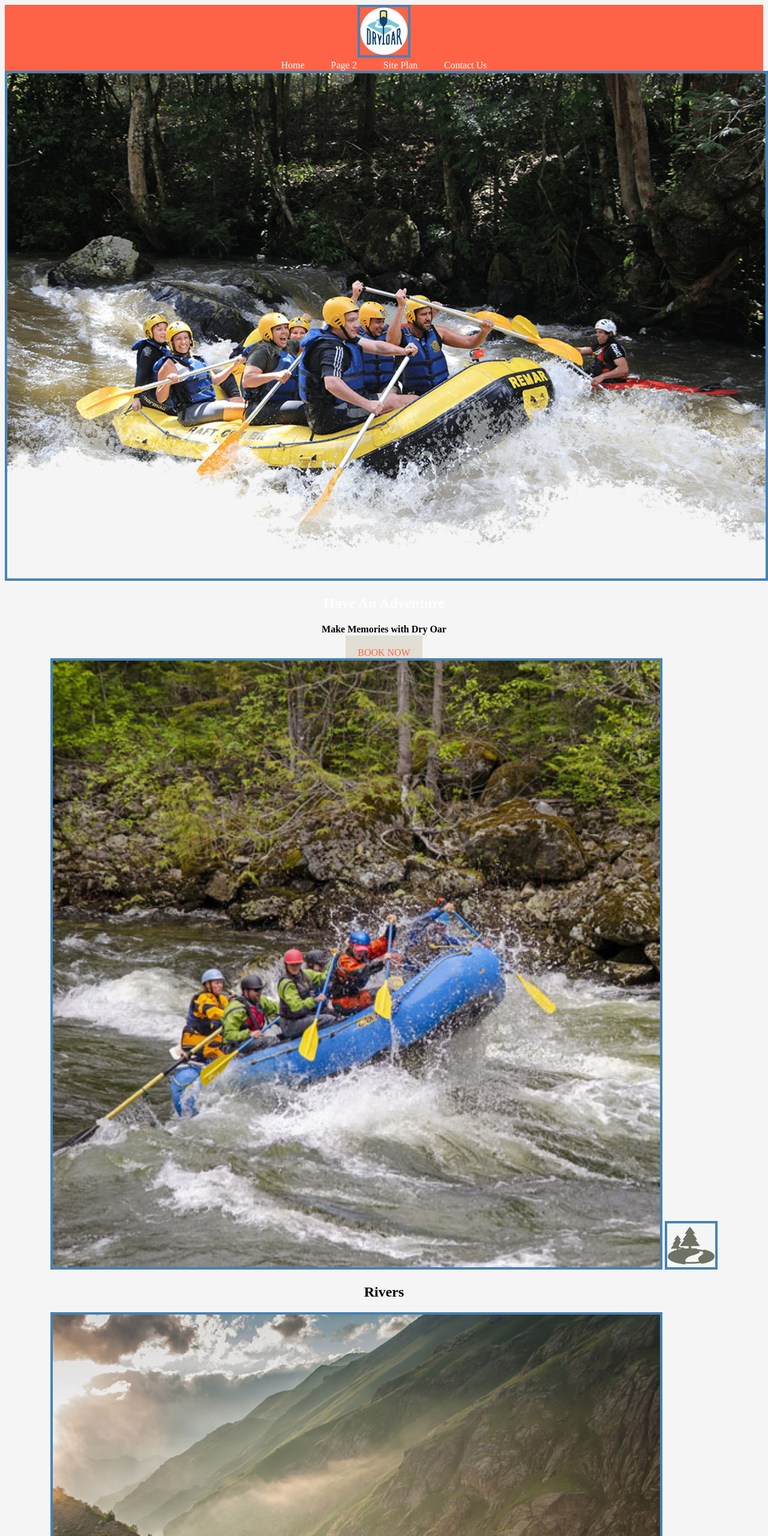
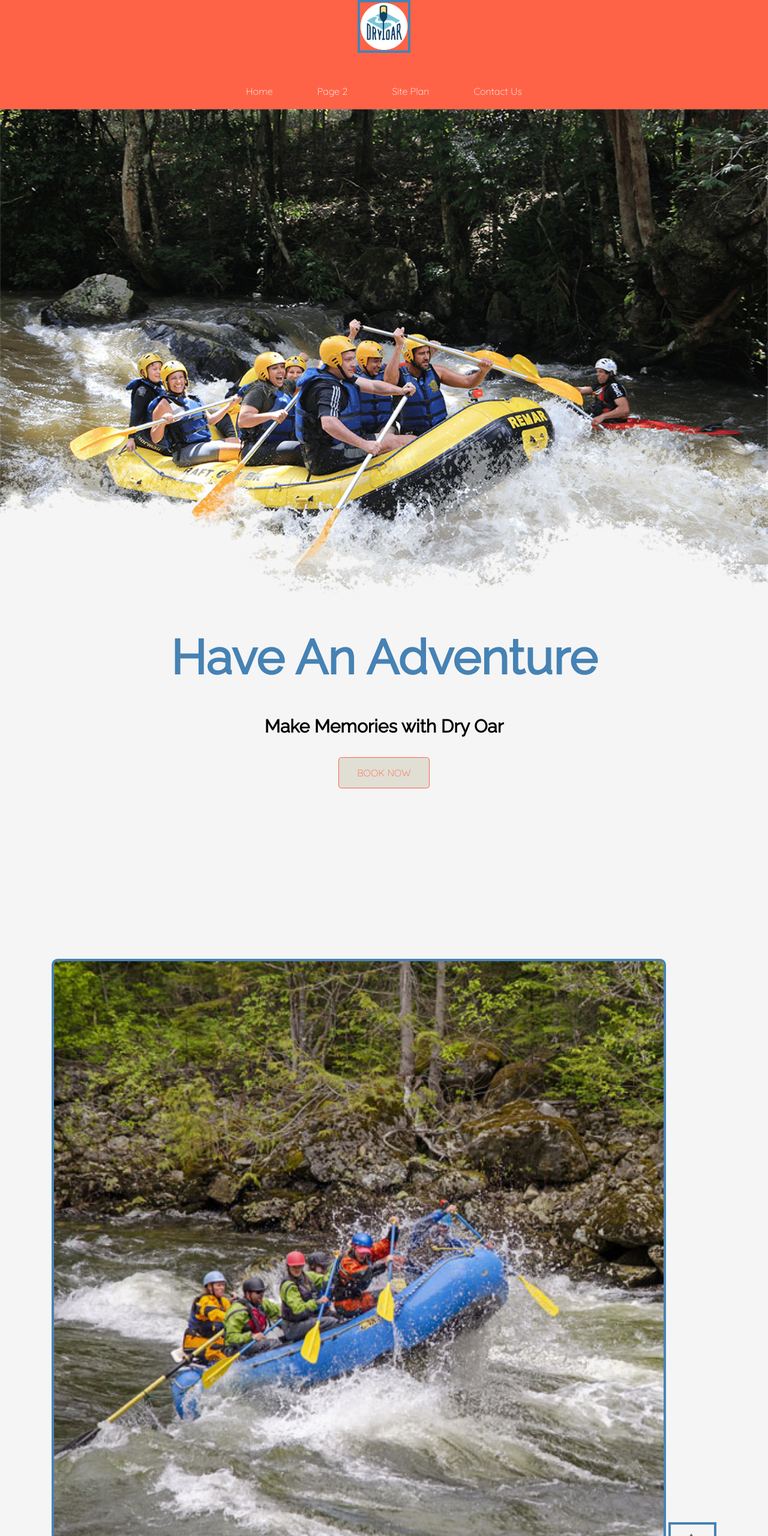
Before and after one commit to GitEnny/wdd130, a plain HTML site: page index.html in a window 1280 px wide. Shown: the top 2560 px of the page at 60% size. Drawn offline with Linux system fonts and the light colour scheme; a web font is replaced by a local one.

Commit message:
more fonts and spacing

```diff
--- a/index.html
+++ b/index.html
@@ -53,8 +53,8 @@
         <img class="mountains" src="wwr/images/mountains.jpg" alt="Misty mountains ">
         <section class="msg">
             <h2>More Than Just The Thrill</h2>
-            <p>Enjoy the breathtaking scenery. From valleys, meadows, canyons, and high peaks; it's way more than just the rapids. It's a great way to get away from it all and relax amongst all the beauty of the great outdoors. </p>
-            <a class='join' href="rivers.html">Join Us</a>
+            <p>Enjoy the breathtaking scenery. From valleys, meadows, canyons, and high peaks; it's way more than just the rapids. It's a great way to get away from it all and relax amongst all the beauty of the great outdoors. </p> <br>
+            <a class='join' href="rivers.html">Join Us</a> <br>
         </section>
     </main>
     <footer>
--- a/wwr/styles/styles.css
+++ b/wwr/styles/styles.css
@@ -1,6 +1,18 @@
+@import url('https://fonts.googleapis.com/css2?family=Bebas+Neue&display=swap'); /* head font */
+@import url('https://fonts.googleapis.com/css2?family=Raleway&display=swap'); /* body font */
+@import url('https://fonts.googleapis.com/css2?family=Quicksand:wght@300&display=swap'); /* link font */
+@import url('https://fonts.googleapis.com/css2?family=Fuzzy+Bubbles&display=swap'); /* footer font */
+
+
+* {
+    margin: 0;
+    padding: 0;
+}
 body {
     text-align: center;
     background-color: #f5f5f5;
+    font-family: Raleway;
+    font-size: 16px;
 }
 
 /* Main Styles */
@@ -13,12 +25,17 @@ img {
 }
 .logo {
     width: 80px;
+    margin-bottom: 50px;
+}
+#logo_link {
+    padding-top: 5px;
 }
 .social a img {
     width: 80px;
 }
 .icon {
     width: 80px;
+    padding-top: 10px;
 }
     margin: 0 auto;
     display: block;
@@ -28,10 +45,11 @@ img {
     line-height: 1.5em;
     padding: 10px;
     width: 80%;
-
 }
 .home-title {
-    color: #fff;
+    font-size: 80px;
+    margin-bottom: 50px;
+    margin-top: 10px;
 }
 .content{
     max-width:1600px;
@@ -39,6 +57,7 @@ img {
 }
 #hero-img {
     width: 100%;
+    border: none;
 }
 #hero-msg h1, #hero-msg h4 {
     text-align: center;
@@ -46,23 +65,43 @@ img {
 .button-box {
     text-align: center;
 }
+.card-img {
+    margin-top: 100px;
+    border-radius: 10px;
+}
+.rapids-card {
+    margin-bottom: 100px;
+}
+.rivers-card, .camping-card, .rapids-card {
+    margin: 200px 0;
+}
 main section {
     text-align: center;
+}
+main section img {
+    box-sizing: border-box;
 }
 #background {
     height: 725px;
     background-color: #000;
+    margin-bottom: 50px;
+}
+.mountains {
+    margin-bottom: 50px;
 }
 header {
     background-color: #ff6347;
+    padding-bottom: 20px;
+    width: 100%;
 }
 footer {
     background-color: rgba(0, 0, 0, 0.1);
 }
 nav a {
     text-decoration: none;
-    padding: 20px;
+    padding: 35px;
     color: #fff;
+    font-family: Quicksand;
 }
 nav a:hover {
     text-align: center;
@@ -72,10 +111,14 @@ nav a:hover {
 }
 .book, .join {
     background-color: rgba(145, 132, 80, 0.2);
-    padding: 20px;
+    border: 1px solid;
+    padding: 15px 30px;
     color: #ff6347;
     text-transform: uppercase;
     text-decoration: none;
+    font-family: Quicksand;
+    margin-top: 50px;
+    border-radius: 5px;
 }
 .book:hover, .join:hover {
     color: #000;
@@ -83,27 +126,42 @@ nav a:hover {
 }
 .msg {
     background-color: #918450;
+    padding: 35px;
+    line-height: 1.5em;
 }
 .msg h2 {
     color:#918450;
 }
 .msg p {
     color: #000;
+    padding-bottom: 15px;
+}
+footer {
+    padding: 25px 50px;
+    margin-top: 200px;
 }
 footer a {
     color: #ff6347;
     text-decoration: none;
+    font-family: Quicksand;
 }
 footer p a:hover {
     text-decoration: underline;
 }
 footer p {
     font-size: 1.2em;
+    font-family: "Fuzzy Bubbles";
+    margin-bottom: 10px;
 }
 .footer a:hover {
     background-color: #fff;
     color: #000;
 }
+footer .social img {
+    padding-top: 15px;
+}
 h4 {
     color: #000;
+    font-size: 30px;
+    margin-bottom: 50px;
 }
```
Also changed, not shown: icechallenge.html (+7 -0 lines).
